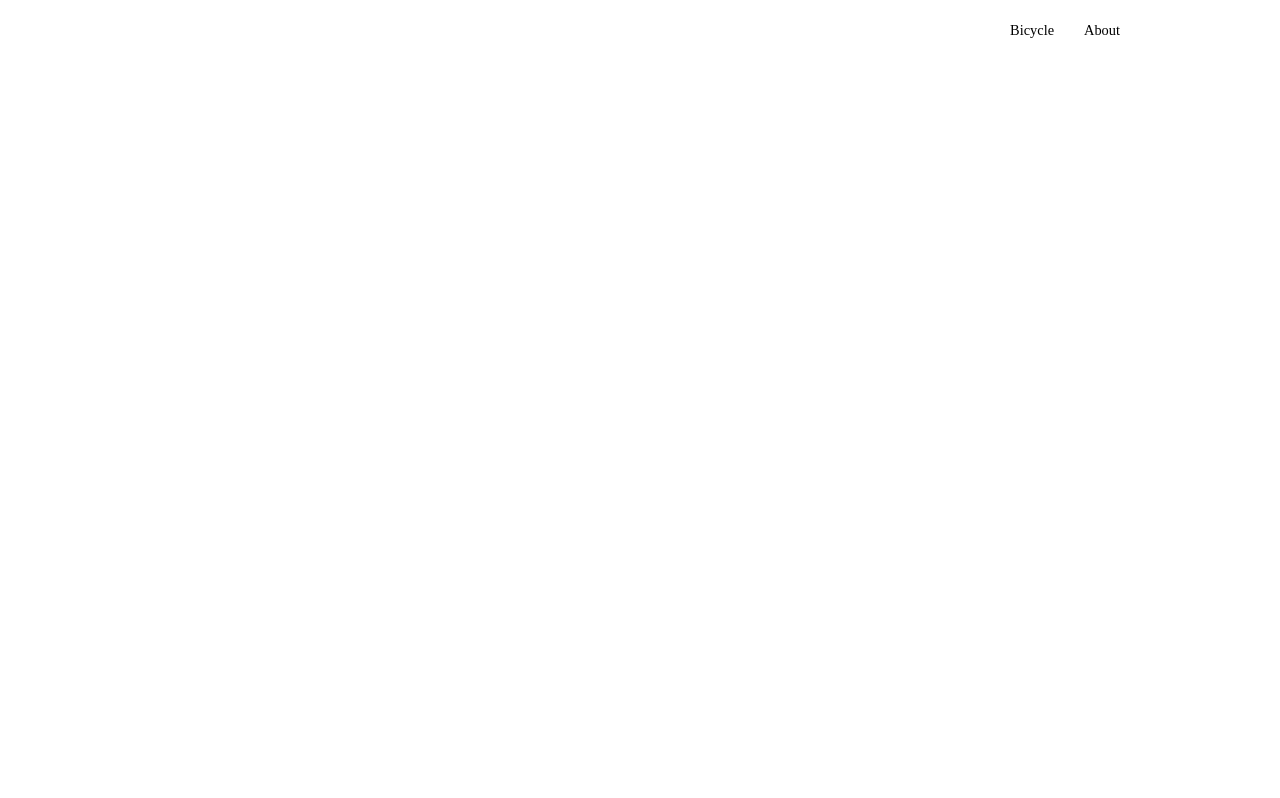
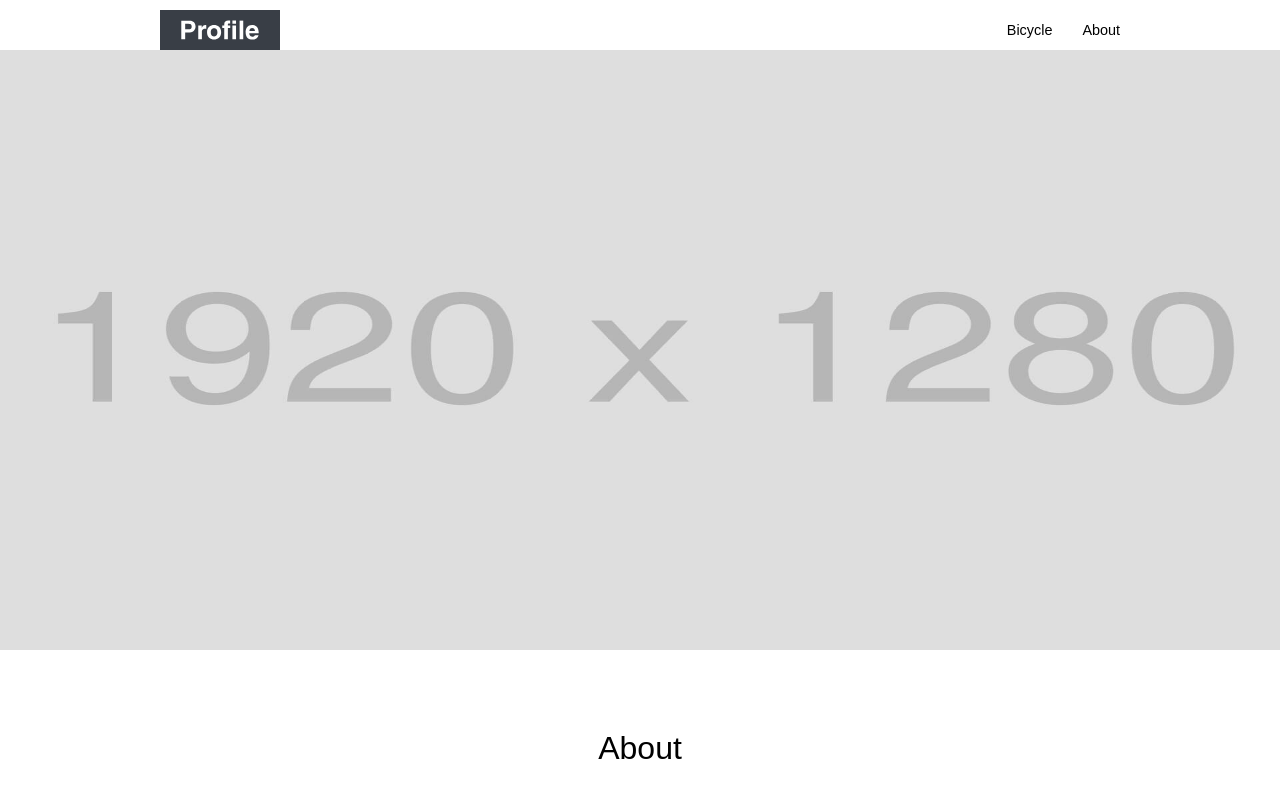
Before and after one commit to akihitosa/dezatore, a plain HTML site: page index.html in a window 1280 px wide. Drawn offline with Linux system fonts and the light colour scheme; some packages are replaced by stand-ins of ours.

Commit message:
メインの途中まで

```diff
--- a/index.html
+++ b/index.html
@@ -14,7 +14,7 @@ href="https://cdn.jsdelivr.net/npm/destyle.css@1.0.15/destyle.css"
 </head>
 <body>
     <header class="page-header wrapper">
-        <h1><a href="#"><img class="logo" src="../designcomp/img/logo.svg" alt=""></a></h1>
+        <h1><a href="#"><img class="logo" src="../dezatore/img/logo.svg" alt=""></a></h1>
         <nav>
             <ul class="main-nav">
                 <li><a href="#">Bicycle</a></li>
@@ -22,5 +22,12 @@ href="https://cdn.jsdelivr.net/npm/destyle.css@1.0.15/destyle.css"
             </ul>
         </nav>
     </header>
+    <main>
+        <div class="mainvisual">
+            <img src="../dezatore/img/mainvisual.jpg" alt="ロードバイク写真">
+        </div>
+        <section class="About">
+            <h2>About</h2>
+        </section>
+    </main>
 </body>
-</html>
--- a/style.css
+++ b/style.css
@@ -12,6 +12,7 @@
 }
 .main-nav li{
     margin-left: 30px;
+    font-family: Arial, Helvetica, sans-serif;
 }
 .page-header {
     display: flex;
@@ -21,3 +22,17 @@
     max-width: 960px;
     margin: 0 auto;
 }
+/* main
+---------------------------------*/
+
+.mainvisual img{
+    width: 1280px;
+    height: 600px;
+}
+
+section h2 {
+    font-size: 32px;
+    font-family: Arial, Helvetica, sans-serif;
+    text-align: center;
+    margin-top: 80px;
+}
```
